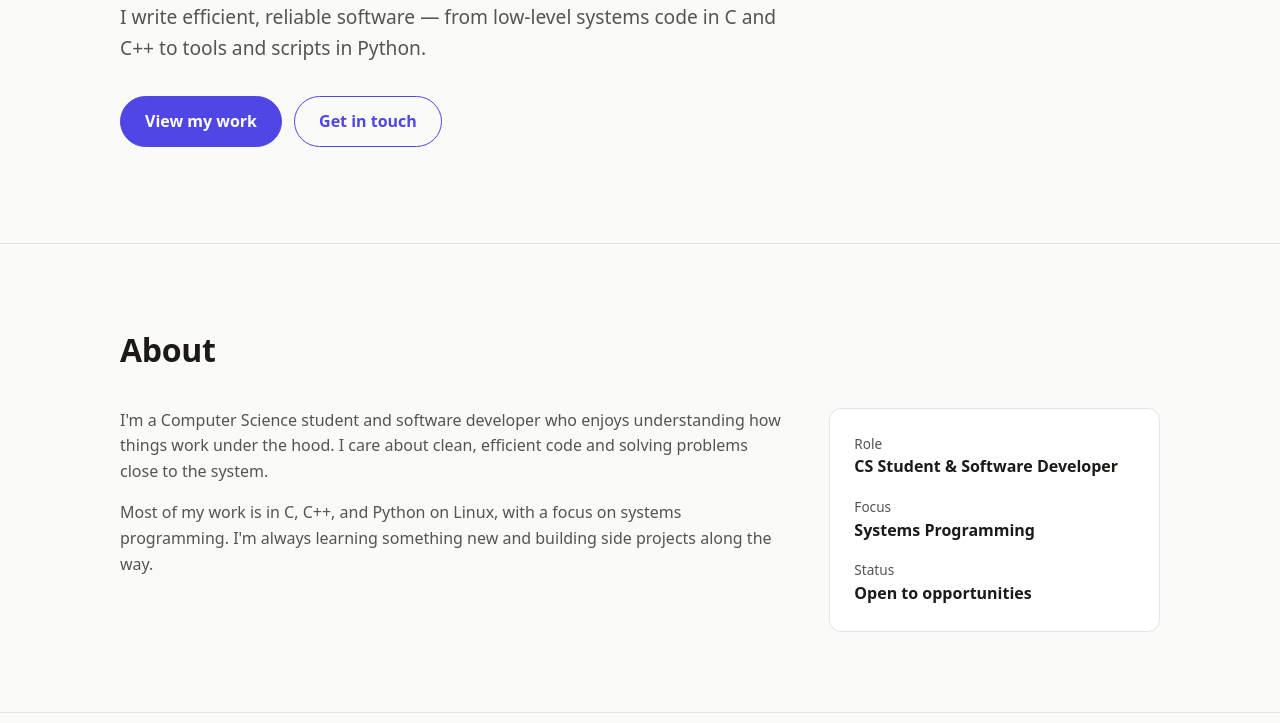
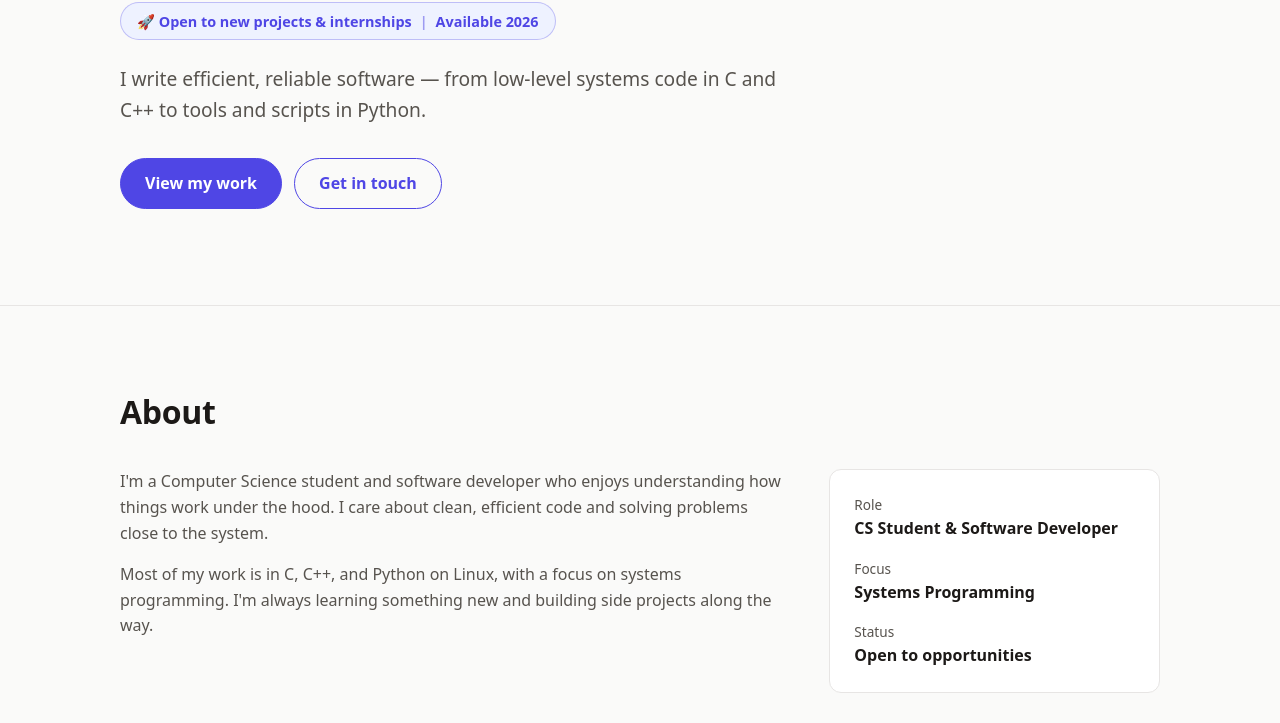
Before and after one commit to yairiesel123-netizen/demo_2, a plain HTML site: page index.html in a window 1280 px wide. Shown: the part 377-1100 px from the top of the page. Drawn offline with Linux system fonts and the light colour scheme.

Commit message:
Add availability badge to hero section
Co-Authored-By: Claude Opus 5.5 <noreply@anthropic.com>

```diff
--- a/index.html
+++ b/index.html
@@ -101,6 +101,25 @@
       font-size: clamp(2.5rem, 6vw, 4rem);
       line-height: 1.1;
       letter-spacing: -0.02em;
+    }
+
+    .hero-badge {
+      display: inline-flex;
+      flex-wrap: wrap;
+      align-items: center;
+      gap: 0.5rem;
+      margin: 0 0 1.5rem;
+      padding: 0.4rem 1rem;
+      font-size: 0.9rem;
+      font-weight: 600;
+      color: var(--accent);
+      background: var(--accent-soft);
+      border: 1px solid color-mix(in srgb, var(--accent) 30%, transparent);
+      border-radius: 999px;
+    }
+
+    .hero-badge-divider {
+      opacity: 0.5;
     }
 
     .hero-lead {
@@ -315,6 +334,11 @@
       <div class="container">
         <p class="hero-eyebrow">Hi, I'm Yair 👋</p>
         <h1 id="hero-title">Computer Science Student &amp; Software Developer</h1>
+        <p class="hero-badge">
+          <span>🚀 Open to new projects &amp; internships</span>
+          <span class="hero-badge-divider" aria-hidden="true">|</span>
+          <span>Available 2026</span>
+        </p>
         <p class="hero-lead">
           I write efficient, reliable software — from low-level systems code
           in C and C++ to tools and scripts in Python.
```
